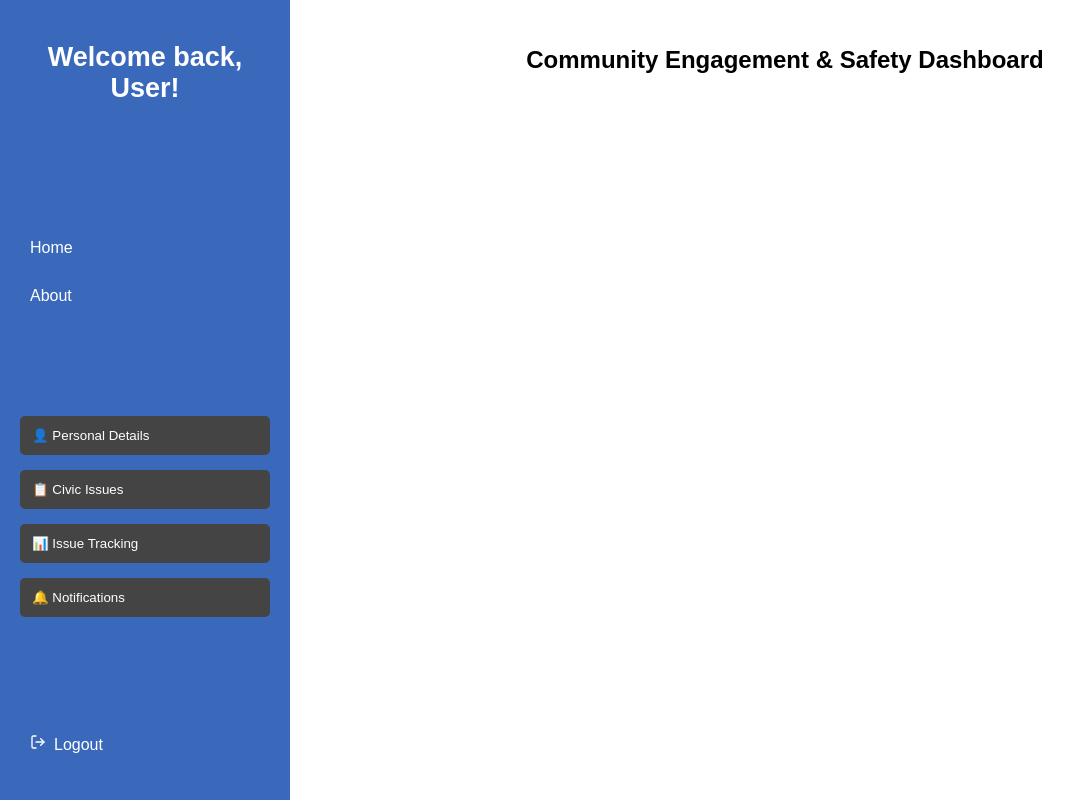
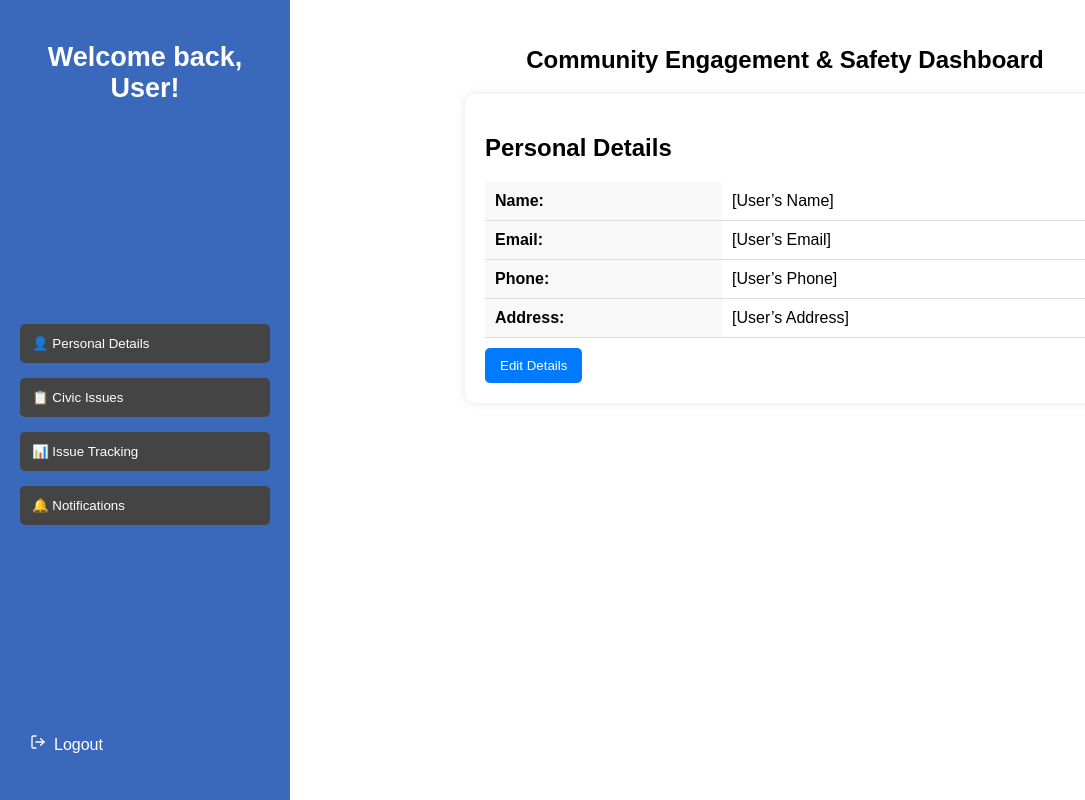
Before and after one commit to PrarabdhSoni/SOLVIT_HACKATHON, a React (Vite) app in the folder frontend/: page /dashboard in a window 1280 px wide. Shown: the whole page, without its empty margins (0-1085 px from the left). Built offline with nearby package versions, Linux system fonts and the light colour scheme.

Commit message:
Removing Home and About from dashboard

```diff
--- a/frontend/src/Pages/Dashboard/Dashboard.jsx
+++ b/frontend/src/Pages/Dashboard/Dashboard.jsx
@@ -3,7 +3,7 @@ import "./Dashboard.css";
 import { FiLogOut } from "react-icons/fi";
 
 const Dashboard = () => {
-  const [activeSection, setActiveSection] = useState("home");
+  const [activeSection, setActiveSection] = useState("personalDetails");
 
   return (
     <div className="cd-dashboard">
@@ -15,7 +15,7 @@ const Dashboard = () => {
         </div>
 
         {/* Navigation Bar */}
-        <nav className="cd-nav">
+        {/* <nav className="cd-nav">
           <ul>
             <li>
               <button onClick={() => setActiveSection("home")}>Home</button>
@@ -24,7 +24,7 @@ const Dashboard = () => {
               <button onClick={() => setActiveSection("about")}>About</button>
             </li>
           </ul>
-        </nav>
+        </nav> */}
 
         {/* Sidebar Sections */}
         <div className="cd-sidebar-sections">
```
